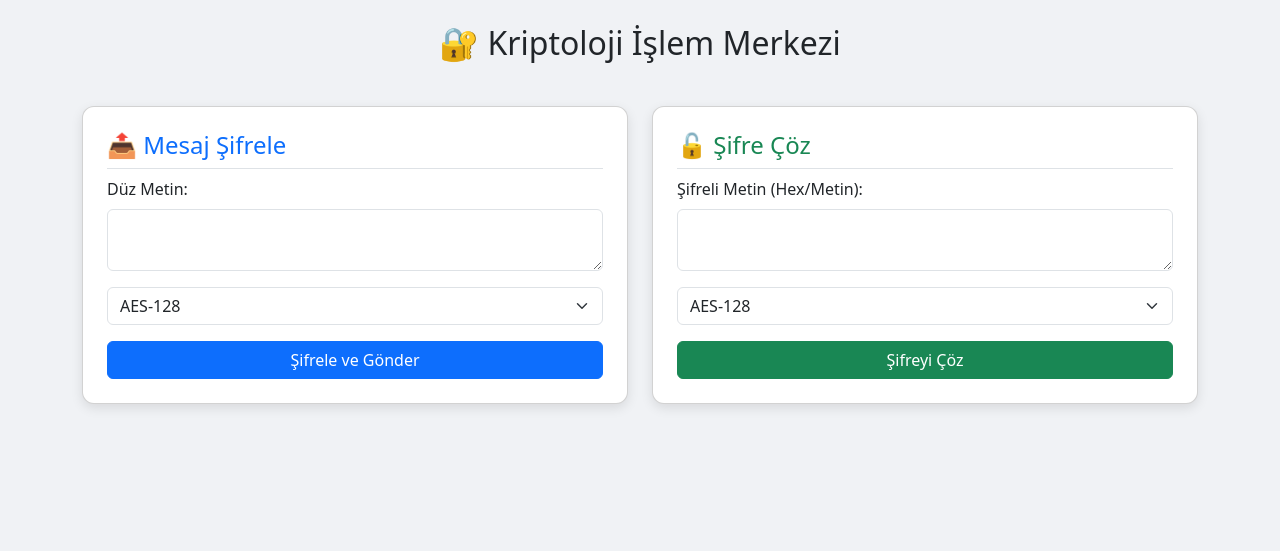
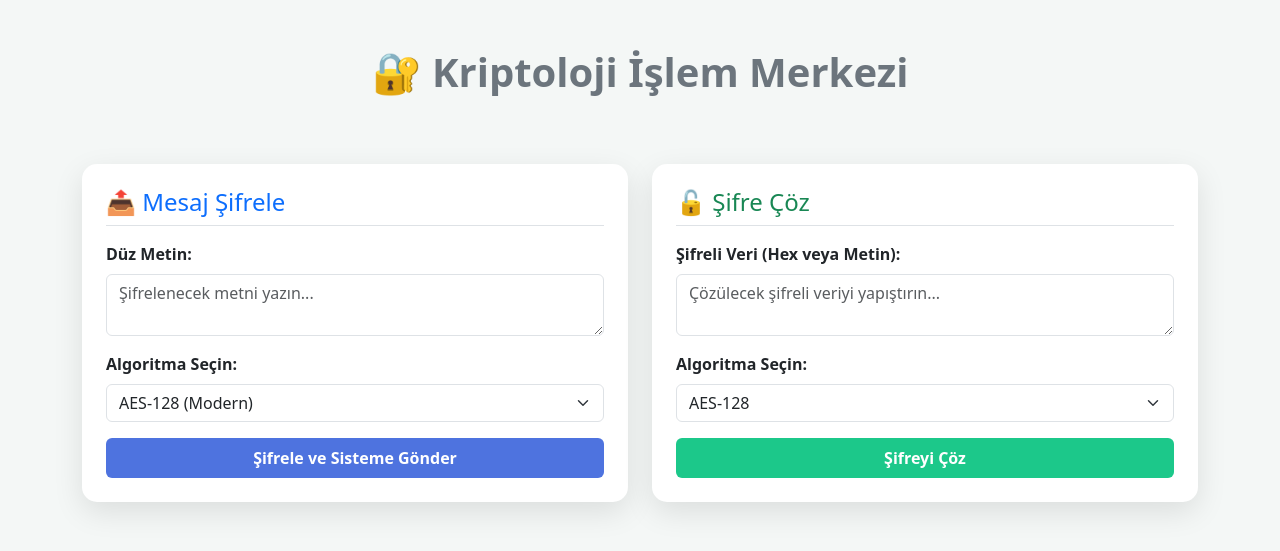
Before and after one commit to afragorgen/KriptolojiProje, a Flask app: page / in a window 1280 px wide. Shown: the top 551 px of the page. Run offline with Flask 3, Linux system fonts and the light colour scheme.

Commit message:
Shift Cipher eklendi ve kullanıcı arayüzü modernize edildi

```diff
--- a/app.py
+++ b/app.py
@@ -2,9 +2,7 @@ import os
 import sys
 from flask import Flask, render_template, request
 
-# ==========================================
 # ÇALIŞMA DİZİNİ VE IMPORT AYARI
-# ==========================================
 BASE_DIR = os.path.dirname(os.path.abspath(__file__))
 if BASE_DIR not in sys.path:
     sys.path.append(BASE_DIR)
@@ -17,7 +15,7 @@ try:
         affine_encrypt, affine_decrypt
     )
     from manual_sdes import encrypt_text as sdes_encrypt_manual
-    print(">>> [BAŞARILI] Tüm modüller (Affine dahil) yüklendi.")
+    print(">>> [BAŞARILI] Tüm modüller yüklendi.")
 except ImportError as e:
     print(f">>> [HATA] Modül yüklenemedi: {e}")
 
@@ -30,9 +28,9 @@ app = Flask(__name__, template_folder=os.path.join(BASE_DIR, 'templates'))
 # --- ANAHTARLAR ---
 AES_KEY = b'16byte_uzun_key!'
 DES_KEY = b'8byt_key'
-SUB_KEY = "QWERTYUIOPĞÜASDFGHJKLŞİZXCVBNM " # Substitution Key
+SUB_KEY = "QWERTYUIOPĞÜASDFGHJKLŞİZXCVBNM "
+SHIFT_N = 5 # Shift Cipher için varsayılan kaydırma miktarı
 
-# RSA Hazırlığı
 PRIVATE_KEY_PEM, PUBLIC_KEY_PEM = generate_rsa_keys()
 SERVER_PRIVATE_KEY = RSA.import_key(PRIVATE_KEY_PEM)
 SERVER_PUBLIC_KEY = RSA.import_key(PUBLIC_KEY_PEM)
@@ -41,24 +39,27 @@ SERVER_PUBLIC_KEY = RSA.import_key(PUBLIC_KEY_PEM)
 def index():
     return render_template('index.html')
 
-# ==========================================
-# 📤 ŞİFRELEME ROTASI (SEND)
-# ==========================================
+#  ŞİFRELEME ROTASI (SEND)
+
 @app.route('/send', methods=['POST'])
 def send():
     msg = request.form.get('message', '').upper()
     algo = request.form.get('algo', 'AES')
     try:
-        if algo == "AFFINE":
-            # a=5 ve b=8 seçildi (29 ile aralarında asal olmalı)
+        if algo == "SHIFT":
+            # Shift Cipher (n=5 kaydırır)
+            encrypted = caesar_encrypt(msg, SHIFT_N)
+            decrypted = caesar_decrypt(encrypted, SHIFT_N)
+        elif algo == "CAESAR":
+            # Orijinal Sezar (n=3 kaydırır)
+            encrypted = caesar_encrypt(msg, 3)
+            decrypted = caesar_decrypt(encrypted, 3)
+        elif algo == "AFFINE":
             encrypted = affine_encrypt(msg, 5, 8)
             decrypted = affine_decrypt(encrypted, 5, 8)
         elif algo == "SUBSTITUTION":
             encrypted = substitution_encrypt(msg, SUB_KEY)
             decrypted = substitution_decrypt(encrypted, SUB_KEY)
-        elif algo == "CAESAR":
-            encrypted = caesar_encrypt(msg, 3)
-            decrypted = caesar_decrypt(encrypted, 3)
         elif algo == "VIGENERE":
             encrypted = vigenere_encrypt(msg, "KRIPTO")
             decrypted = vigenere_decrypt(encrypted, "KRIPTO")
@@ -80,20 +81,21 @@ def send():
         res = {"algo": algo, "error": f"Hata: {str(e)}"}
     return render_template('index.html', result=res)
 
-# ==========================================
 # 🔓 ŞİFRE ÇÖZME ROTASI (DECRYPT)
-# ==========================================
+
 @app.route('/decrypt', methods=['POST'])
 def decrypt_direct():
     enc_text = request.form.get('encrypted_message', '').strip().upper()
     algo = request.form.get('algo', 'AES')
     try:
-        if algo == "AFFINE":
+        if algo == "SHIFT":
+            decrypted = caesar_decrypt(enc_text, SHIFT_N)
+        elif algo == "CAESAR":
+            decrypted = caesar_decrypt(enc_text, 3)
+        elif algo == "AFFINE":
             decrypted = affine_decrypt(enc_text, 5, 8)
         elif algo == "SUBSTITUTION":
             decrypted = substitution_decrypt(enc_text, SUB_KEY)
-        elif algo == "CAESAR":
-            decrypted = caesar_decrypt(enc_text, 3)
         elif algo == "VIGENERE":
             decrypted = vigenere_decrypt(enc_text, "KRIPTO")
         elif algo in ["AES", "DES", "RSA"]:
--- a/templates/index.html
+++ b/templates/index.html
@@ -2,74 +2,95 @@
 <html lang="tr">
 <head>
     <meta charset="UTF-8">
-    <title>Kriptoloji Merkezi</title>
+    <title>Kriptoloji İşlem Merkezi</title>
     <link href="https://cdn.jsdelivr.net/npm/bootstrap@5.3.0/dist/css/bootstrap.min.css" rel="stylesheet">
     <style>
-        body { background: #f0f2f5; padding-bottom: 50px; }
-        .card { border-radius: 12px; box-shadow: 0 4px 12px rgba(0,0,0,0.1); margin-top: 20px; }
-        .nav-tabs .nav-link { color: #495057; font-weight: bold; }
-        code { word-wrap: break-word; white-space: pre-wrap; }
+        body { background: #f4f7f6; padding-bottom: 50px; }
+        .card { border-radius: 15px; box-shadow: 0 10px 30px rgba(0,0,0,0.1); margin-top: 20px; border: none; }
+        .btn-primary { background-color: #4e73df; border: none; }
+        .btn-success { background-color: #1cc88a; border: none; }
+        code { word-wrap: break-word; white-space: pre-wrap; color: #e83e8c; }
     </style>
 </head>
 <body>
-<div class="container mt-4">
-    <h2 class="text-center mb-4">🔐 Kriptoloji İşlem Merkezi</h2>
+<div class="container mt-5">
+    <h1 class="text-center mb-5 fw-bold text-secondary">🔐 Kriptoloji İşlem Merkezi</h1>
 
     <div class="row">
         <div class="col-md-6">
             <div class="card p-4">
-                <h4 class="text-primary border-bottom pb-2">📤 Mesaj Şifrele</h4>
+                <h4 class="text-primary border-bottom pb-2 mb-3">📤 Mesaj Şifrele</h4>
                 <form action="/send" method="POST">
                     <div class="mb-3">
-                        <label class="form-label">Düz Metin:</label>
-                        <textarea class="form-control" name="message" rows="2" required></textarea>
+                        <label class="form-label fw-bold">Düz Metin:</label>
+                        <textarea class="form-control" name="message" rows="2" placeholder="Şifrelenecek metni yazın..." required></textarea>
                     </div>
-                    <select class="form-select mb-3" name="algo">
-                        <option value="AES">AES-128</option>
-                        <option value="RSA">RSA</option>
+                    <div class="mb-3">
+                        <label class="form-label fw-bold">Algoritma Seçin:</label>
+                        <select class="form-select" name="algo">
+                            <option value="AES">AES-128 (Modern)</option>
+                            <option value="RSA">RSA (Asimetrik)</option>
+                            <option value="SHIFT">Shift Cipher (n=5)</option>
+                            <option value="CAESAR">Caesar (n=3)</option>
+                            <option value="AFFINE">Affine (Matematiksel)</option>
                             <option value="SUBSTITUTION">Substitution (Yerine Koyma)</option>
-                        <option value="CAESAR">Sezar</option>
-                        <option value="VIGENERE">Vigenere</option>
-                        <option value="SDES">S-DES</option>
-                        <option value="AFFINE">Affine (Matematiksel/Lineer)</option>
+                            <option value="VIGENERE">Vigenere (Polialfabetik)</option>
+                            <option value="DES">DES (Klasik Blok)</option>
+                            <option value="SDES">S-DES (Eğitimsel)</option>
                         </select>
-                    <button type="submit" class="btn btn-primary w-100">Şifrele ve Gönder</button>
+                    </div>
+                    <button type="submit" class="btn btn-primary w-100 fw-bold py-2">Şifrele ve Sisteme Gönder</button>
                 </form>
             </div>
         </div>
 
         <div class="col-md-6">
             <div class="card p-4">
-                <h4 class="text-success border-bottom pb-2">🔓 Şifre Çöz</h4>
+                <h4 class="text-success border-bottom pb-2 mb-3">🔓 Şifre Çöz</h4>
                 <form action="/decrypt" method="POST">
                     <div class="mb-3">
-                        <label class="form-label">Şifreli Metin (Hex/Metin):</label>
-                        <textarea class="form-control" name="encrypted_message" rows="2" required></textarea>
+                        <label class="form-label fw-bold">Şifreli Veri (Hex veya Metin):</label>
+                        <textarea class="form-control" name="encrypted_message" rows="2" placeholder="Çözülecek şifreli veriyi yapıştırın..." required></textarea>
                     </div>
-                    <select class="form-select mb-3" name="algo">
+                    <div class="mb-3">
+                        <label class="form-label fw-bold">Algoritma Seçin:</label>
+                        <select class="form-select" name="algo">
                             <option value="AES">AES-128</option>
                             <option value="RSA">RSA</option>
-                        <option value="SUBSTITUTION">Substitution (Yerine Koyma)</option>
-                        <option value="CAESAR">Sezar</option>
+                            <option value="SHIFT">Shift Cipher (n=5)</option>
+                            <option value="CAESAR">Caesar</option>
+                            <option value="AFFINE">Affine</option>
+                            <option value="SUBSTITUTION">Substitution</option>
                             <option value="VIGENERE">Vigenere</option>
-                        <option value="AFFINE">Affine (Matematiksel/Lineer)</option>
+                            <option value="DES">DES</option>
                         </select>
-                    <button type="submit" class="btn btn-success w-100">Şifreyi Çöz</button>
+                    </div>
+                    <button type="submit" class="btn btn-success w-100 fw-bold py-2">Şifreyi Çöz</button>
                 </form>
             </div>
         </div>
     </div>
 
     {% if result %}
-    <div class="card mt-4 border-{{ 'danger' if result.error else 'info' }}">
+    <div class="card mt-4 border-start border-5 border-{{ 'danger' if result.error else 'info' }}">
         <div class="card-body">
-            <h5>📊 İşlem Detayı ({{ result.mode }})</h5>
+            <h5 class="fw-bold"><i class="bi bi-cpu"></i> İşlem Özeti ({{ result.mode }})</h5>
+            <hr>
             {% if result.error %}
-                <p class="text-danger"><strong>Hata:</strong> {{ result.error }}</p>
+                <div class="alert alert-danger">{{ result.error }}</div>
             {% else %}
-                <p><strong>Algoritma:</strong> <span class="badge bg-dark">{{ result.algo }}</span></p>
-                <p><strong>İşlem Yapılan Veri:</strong> <code class="text-danger">{{ result.encrypted }}</code></p>
-                <p><strong>Sonuç:</strong> <span class="h5 text-success fw-bold">{{ result.decrypted }}</span></p>
+                <div class="row">
+                    <div class="col-sm-4"><strong>Kullanılan Metod:</strong></div>
+                    <div class="col-sm-8"><span class="badge bg-dark">{{ result.algo }}</span></div>
+                </div>
+                <div class="row mt-2">
+                    <div class="col-sm-4"><strong>İşlem Gören Veri:</strong></div>
+                    <div class="col-sm-8"><code>{{ result.encrypted }}</code></div>
+                </div>
+                <div class="row mt-2">
+                    <div class="col-sm-4 text-success h5"><strong>SONUÇ:</strong></div>
+                    <div class="col-sm-8 text-success h5 fw-bold">{{ result.decrypted }}</div>
+                </div>
             {% endif %}
         </div>
     </div>
```
Also changed, not shown: crypto_utils.py (+7 -0 lines). Lines whose indentation alone changed are shown as unchanged.
